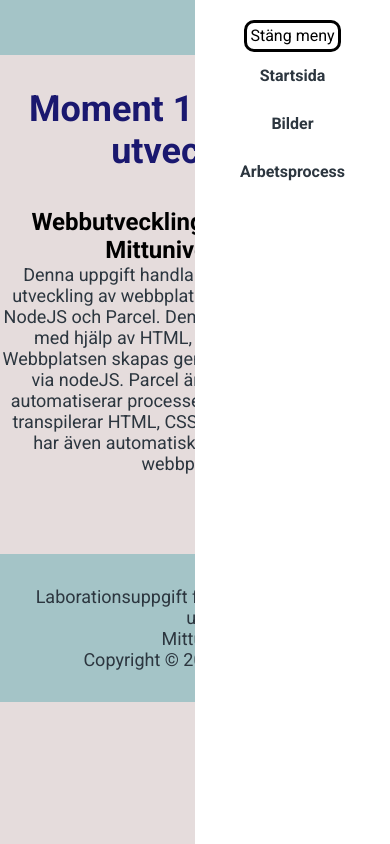
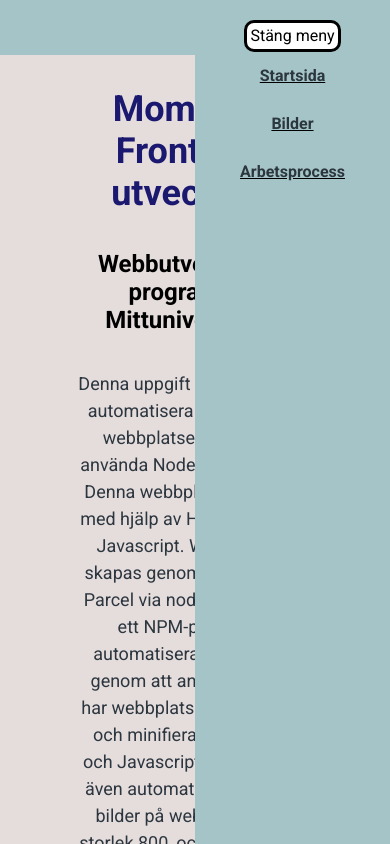
Before and after one commit to Rosalij/moment1frontend, a website built with Parcel: page src/process.html in a window 390 px wide. Both pictures are taken after a click on the button "Meny". Shown: the top 844 px of the page. Built offline with nearby package versions, Linux system fonts and the light colour scheme.

Commit message:
Wrote more text in process.html and small changes to text and color in css

```diff
--- a/src/css/styles.css
+++ b/src/css/styles.css
@@ -20,6 +20,8 @@ body {
 
 p {
     font-size: 18px;
+    line-height: 1.5em;
+    padding-top: 2em;
     text-align: center;
     color: #2C363F;
 }
@@ -89,7 +91,7 @@ h2 {
     right: 0;
     top: 0;
     width: 50%;
-    background-color: #ffffff;
+    background-color: #a4c4c7;
     height: 100vh;
     display: none;
 }
@@ -99,7 +101,7 @@ h2 {
     list-style-type: none;
     text-align: center;
     line-height: 3em;
-    text-decoration: none;
+    text-decoration:underline;
 }
 
 .header_content {
@@ -116,7 +118,7 @@ h2 {
     display: flex;
     flex-direction: column;
     padding-top: 1em;
-    width: 100%;
+    width: 60%;
     margin: auto;
     align-items: center;
     margin-bottom: 5em;
@@ -128,6 +130,11 @@ footer {
 width: 100%;
     background-color: #a4c4c7;
 }
+a:hover {
+    color: #3d4d71;
+}
+
+
 @media (min-width: 600px) {
     header>picture img {
         width: 100%;
@@ -174,8 +181,4 @@ width: 100%;
         gap: 4em;
         justify-content: space-around;
     }
-
-    a:hover {
-        color: #15367e;
-    }
 }
--- a/src/process.html
+++ b/src/process.html
@@ -47,7 +47,7 @@
             <h1>Moment 1 Frontend-utveckling</h1>
             <h2>Webbutvecklings-programmet Mittuniversitetet</h2>
             <p>Denna uppgift handlar om att automatisera utveckling av webbplatser genom att använda NodeJS och Parcel.
-            Denna webbplats är skapad med hjälp av HTML, CSS och Javascript. Webbplatsen skapas genom att installera Parcel via nodeJS. Parcel är ett NPM-paket som automatiserar processen; Parcel miniferar och transpilerar HTML, CSS och Javascript, Parcel har även automatiskt optimerat bilder på webbplatsen.</p>
+            Denna webbplats är skapad med hjälp av HTML, CSS och Javascript. Webbplatsen skapas genom att installera Parcel via nodeJS. Parcel är ett NPM-paket som automatiserar processen; genom att använda Parcel har webbplatsen transpilerat och minifierat HTML, CSS och Javascript (). Parcel har även automatiskt optimerat bilder på webbplatsen till storlek 800, och ändrat bilder till passande modernt format som antingen webp eller avif. Webbplatsen har versionhanterats med ett repository i Git. En branch som kallades "dev" användes för utveckling, och "main" för publicering av färding webbplats. Webbplatsen publicerades via GitHub och Netflify. </p>
         </article>
         <!--footer-->
         <footer>
```
Also changed, not shown: dist/process.html.
